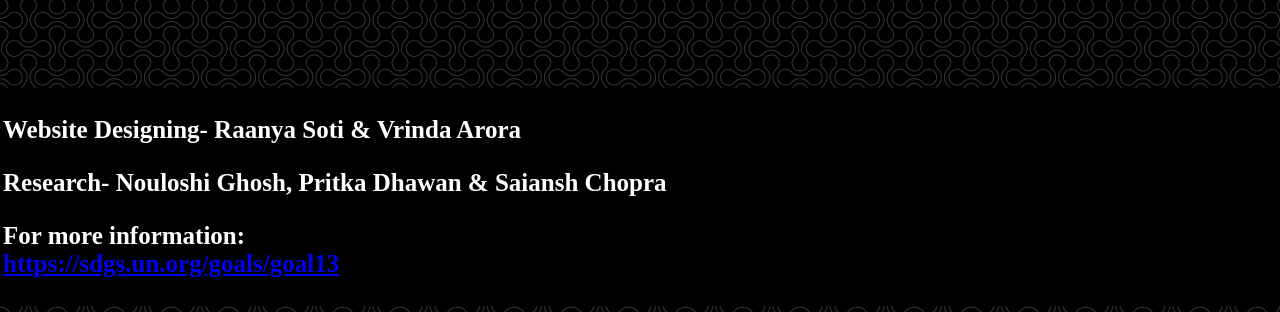
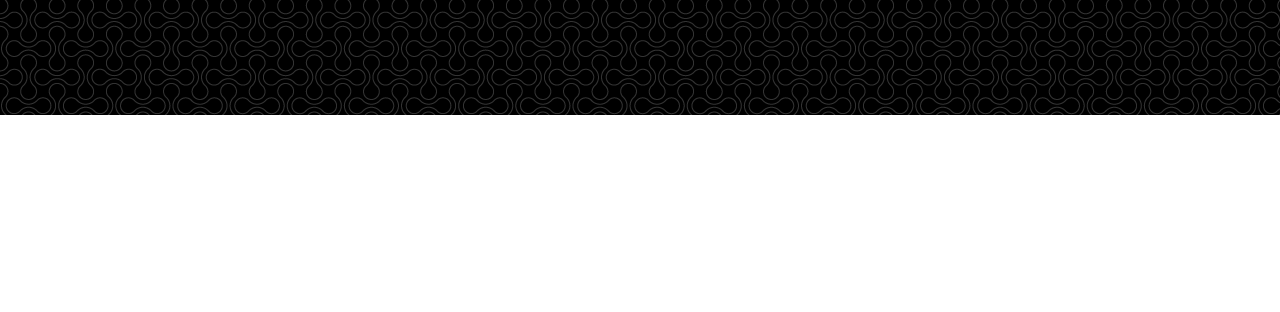
Before and after one commit to RaanyaSoti/SDG-13_Climate_Action, a plain HTML site: page Index.html in a window 1280 px wide. Shown: the part 2488-2800 px from the top of the page. After the commit the page ends 2603 px from the top, so only its background shows below. Drawn offline with Linux system fonts and the light colour scheme; a script that the page names is missing.

Commit message:
Update Index.html

```diff
--- a/Index.html
+++ b/Index.html
@@ -159,15 +159,6 @@ li a:hover {
   background-color: #808080;
 }
 
-footer {
-  font-family: BankGothic Md Bt;
-  font-size: 25px;
-  text-align: left;
-  padding: 3px;
-  background-color: Black;
-  color: white;
-}
-
 #myBtn:hover {
   background-color: #2F4F4F;
 }
@@ -258,7 +249,7 @@ img {
 </style>
 
 <marquee width="90%" direction="left" height="27px"><font color="white" size="6" face="BankGothic Md Bt">
-This website is made by- Raanya Soti, Syna Girdhar, Nouloshi Ghosh, Saiansh Chopra, Vrinda Arora and Pritika Dhawan.
+This website is made by- Raanya Soti, Nouloshi Ghosh, Saiansh Chopra, Vrinda Arora, Pritika Dhawan and Syna Girdhar.
 </marquee><br><br>
 
 <body>
@@ -334,12 +325,5 @@ Weather can change in just a few hours but climate can take hundreds or even mil
 
 </center>
 
-<footer>
-  <p>Website Designing- Raanya Soti & Vrinda Arora<br>
-  <p>Research- Nouloshi Ghosh, Pritka Dhawan & Saiansh Chopra<br>
-  <p>For more information:<br>
-  <a href="https://sdgs.un.org/goals/goal13">https://sdgs.un.org/goals/goal13</a></p>
-</footer>
-
 </body>
 </html>
```
